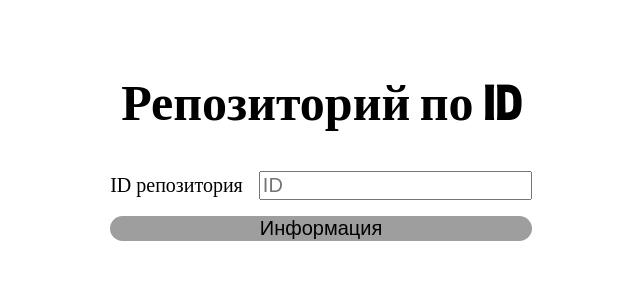
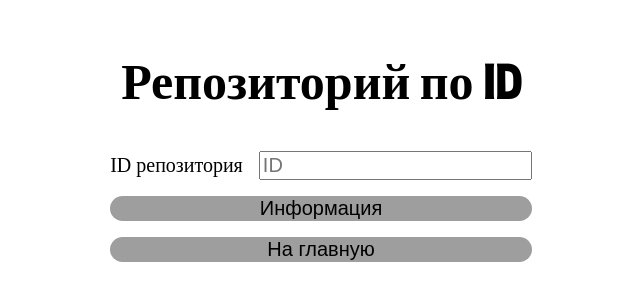
Before and after one commit to Er1tain/service-jetruby-api-github, a React (Create React App) app in the folder client/: page /repo_id in a window 1280 px wide. Shown: the part 260-560 px from the top of the page, without its empty margins (319-959 px from the left). Built offline with nearby package versions, Linux system fonts and the light colour scheme.

Commit message:
Add button for return to main page

```diff
--- a/client/src/components/App/IDrepo.jsx
+++ b/client/src/components/App/IDrepo.jsx
@@ -1,4 +1,5 @@
 import { useEffect, useRef, useState } from 'react';
+import { useNavigate } from 'react-router-dom';
 import '../../styles/IDrepo.css';
 import Modal from './IDrepo/Modal';
 
@@ -7,6 +8,7 @@ export default function IDrepo() {
 
     const id_input = useRef();
 
+    const navigate = useNavigate();
     return (
         <div id="IDrepo">
             {
@@ -24,6 +26,7 @@ export default function IDrepo() {
                     e.preventDefault();
                     if (id_input.current.value != '') Visible(true)
                 }}>Информация</button>
+                <button id="back_btn" onClick={()=>navigate('/')}>На главную</button>
             </form>
         </div>
     )
```
